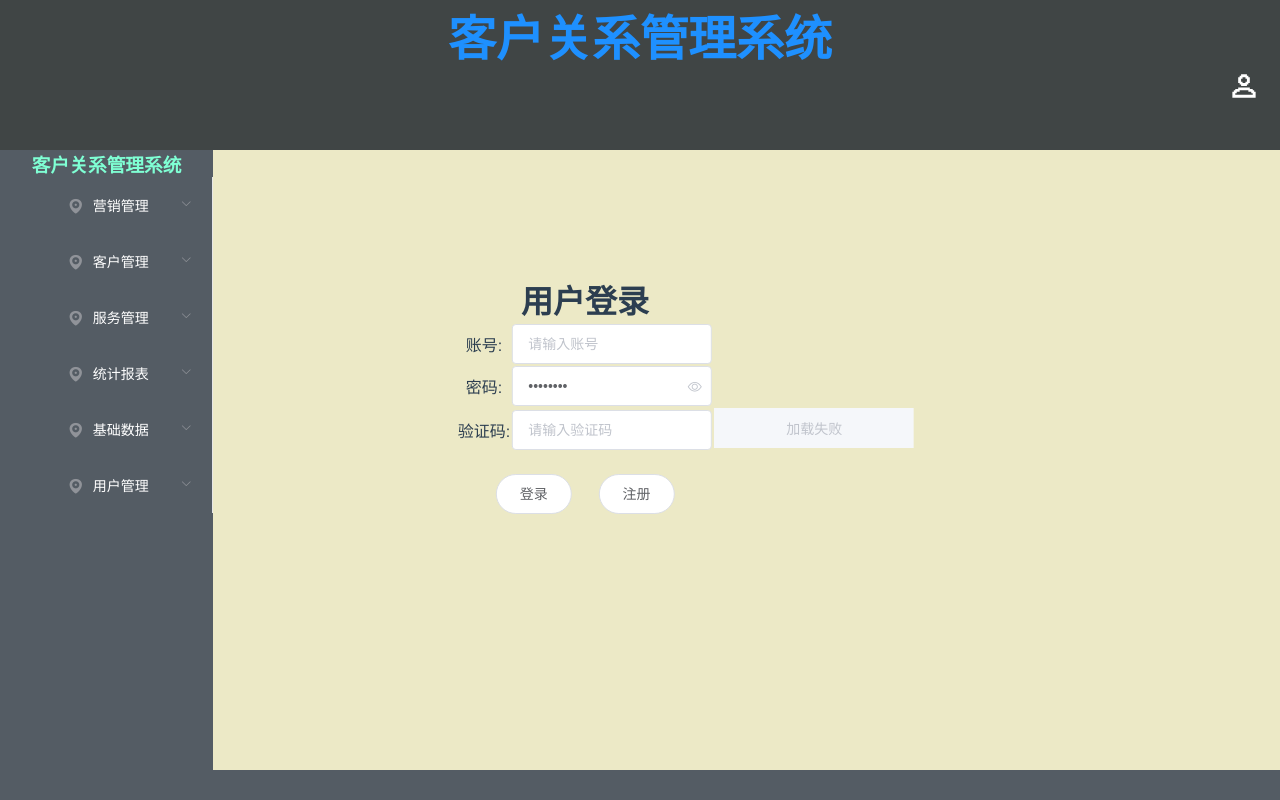
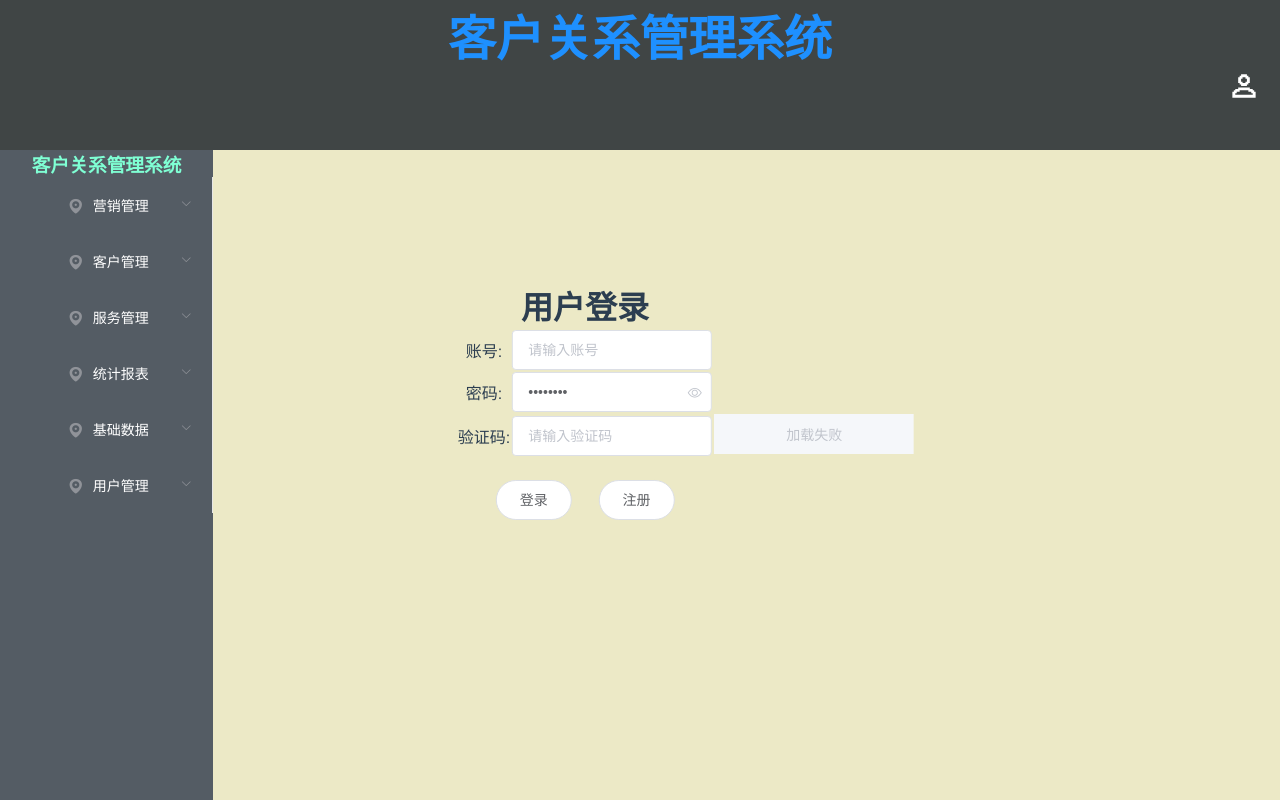
Before and after one commit to Null1929/clientmanagesystem-vue, a Vue app: page /#/user/log in a window 1280 px wide. Built offline with nearby package versions, Linux system fonts and the light colour scheme; no server answers.

Commit message:
样式调整

```diff
--- a/src/App.vue
+++ b/src/App.vue
@@ -38,8 +38,6 @@
         </div>
       </el-header>
     </div>
-
-
     <el-row>
       <el-col :span="4" width="1px" style="height:auto;background-color:#545c64 ">
         <h3 style="background-color:#545c64 ">
@@ -157,7 +155,8 @@
           </el-submenu>
         </el-menu>
       </el-col>
-      <el-col :span="20" style="background-color: #ece9c6;height: 620px">
+
+      <el-col :span="20" style="background-color: #ece9c6;height: 100%">
         <router-view></router-view>
       </el-col>
     </el-row>
@@ -249,9 +248,10 @@ export default {
   color: #2c3e50;
 
   width: 100%;
-  height: 100%;
+  height: 100vh;
+  display: grid;
+  grid-template-rows: 150px 1fr;
 }
-
 nav {
   padding: 30px;
 }
--- a/src/components/pages/salesOpportunities-service/pageSales.vue
+++ b/src/components/pages/salesOpportunities-service/pageSales.vue
@@ -156,7 +156,7 @@ export default {
 
     exportExcel() {
       const a = document.createElement("a");
-      a.href = "http://192.168.124.13:9090/saleservice/sale/exportExcel?"
+      a.href = `${this.$baseurl}/saleservice/sale/exportExcel?`
       if (this.salesOpportunitie.clientName != null) {
         +"clientName=" + this.salesOpportunitie.clientName
       }
--- a/src/components/slot/tableStyle.vue
+++ b/src/components/slot/tableStyle.vue
@@ -21,7 +21,7 @@ export default {
   justify-content: space-between;
   min-height: 80vh;
   .main{
-    height: 70vh;
+    height: 65vh;
     overflow: auto;
     width: 100%;
   }
--- a/src/main.js
+++ b/src/main.js
@@ -7,7 +7,7 @@ import 'element-ui/lib/theme-chalk/index.css';
 Vue.use(ElementUI);
 
 Vue.config.productionTip = false
-
+Vue.prototype.$baseurl='http://192.168.124.13:9090'
 
 new Vue({
   router,
```
